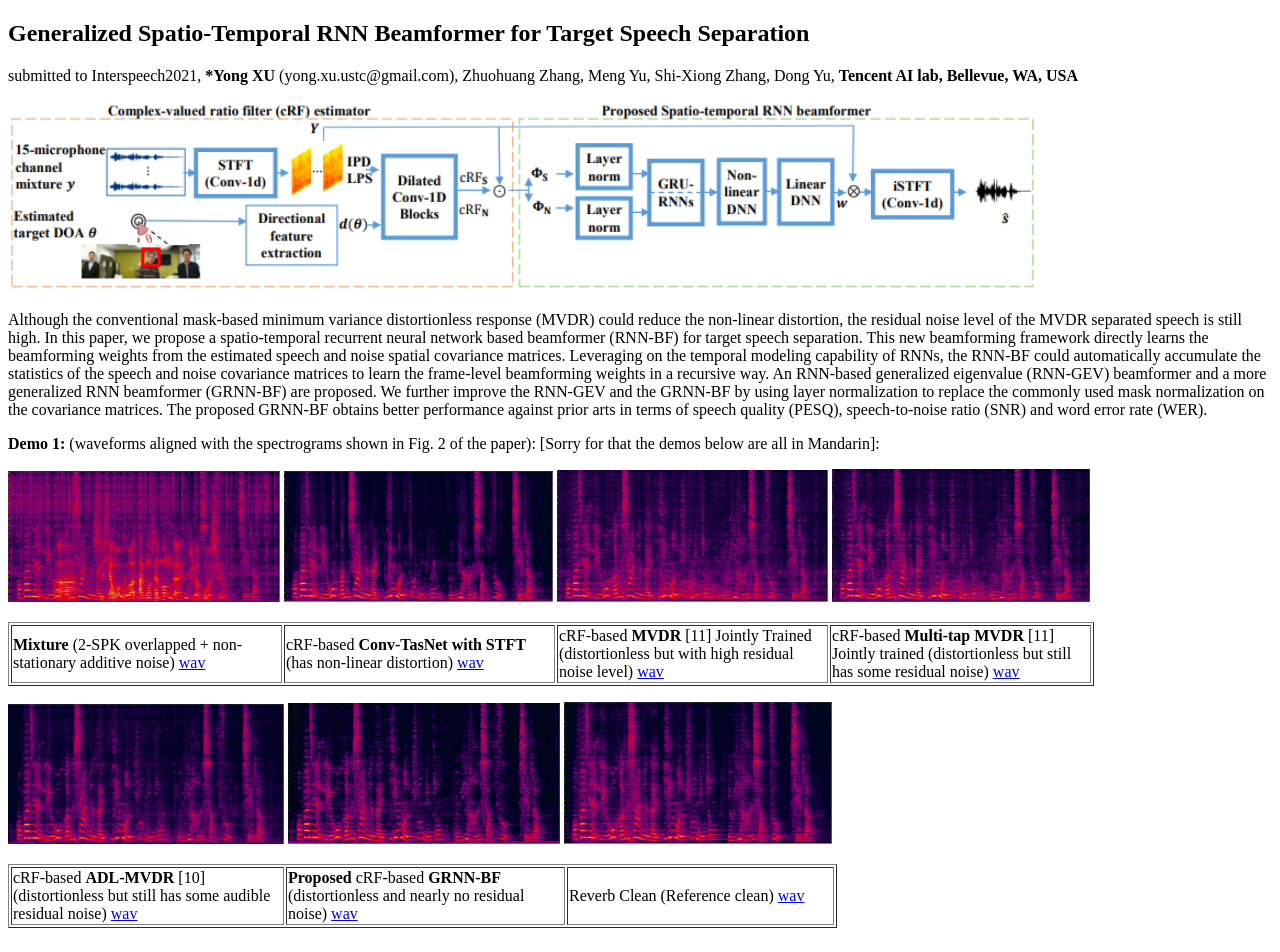
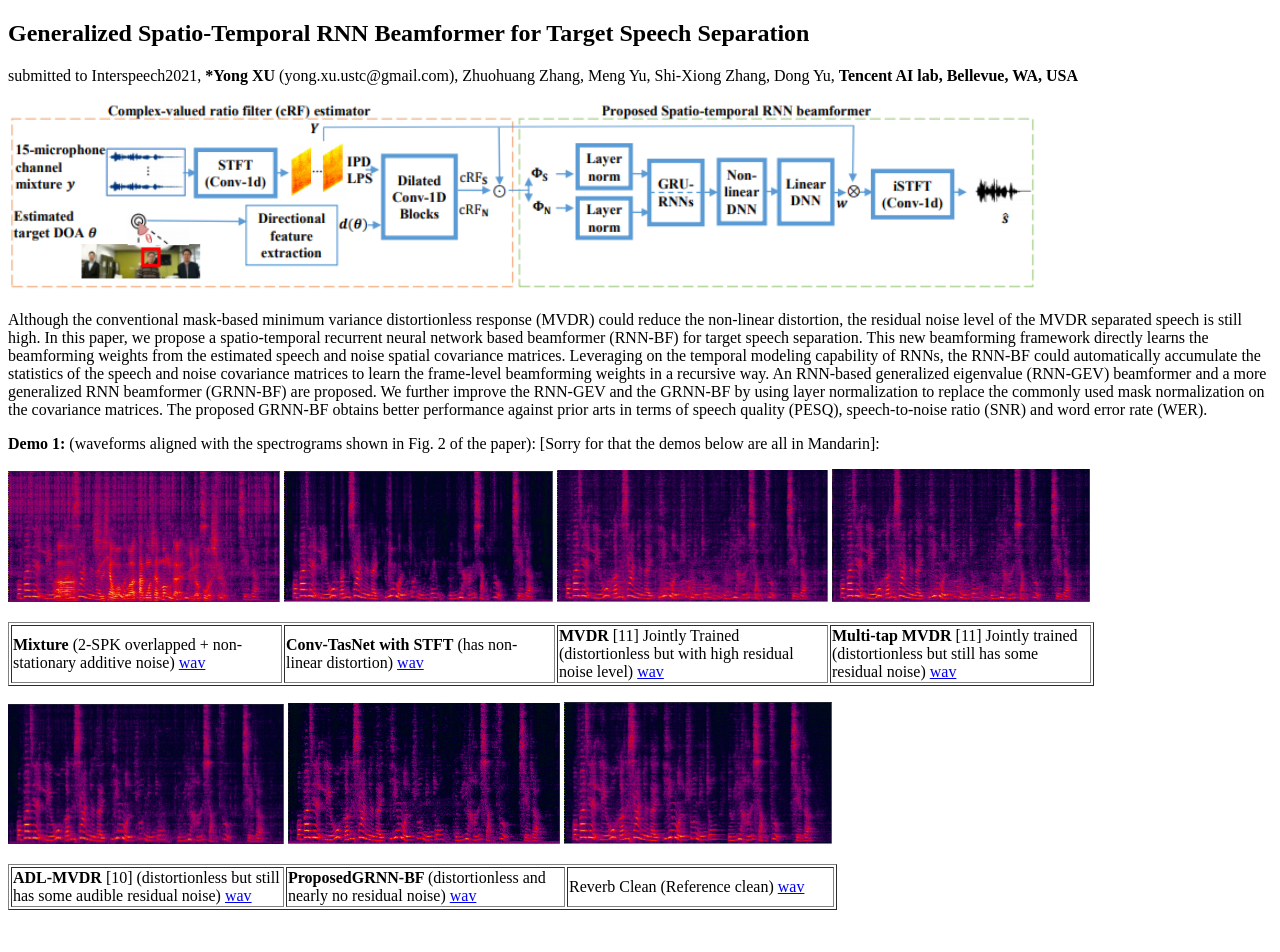
Before and after one commit to yongxuUSTC/grnnbf, a plain HTML site: page index.html in a window 1280 px wide. Shown: the top 952 px of the page. Drawn offline with Linux system fonts and the light colour scheme.

Commit message:
Update index.html

```diff
--- a/index.html
+++ b/index.html
@@ -15,16 +15,16 @@
 <table width="1086" height="37" border="1">
   <tr>
     <td width="267"><strong>Mixture</strong> (2-SPK overlapped + non-stationary additive noise) <a href="audio/mix.wav">wav</a></td>
-    <td width="267">cRF-based <strong>Conv-TasNet with STFT</strong> (has non-linear distortion) <a href="audio/cm.wav">wav</a></td>
-    <td width="267">cRF-based <strong>MVDR</strong> [11] Jointly Trained (distortionless but with high residual noise level) <a href="audio/cm_mvdr.wav">wav</a></td>
-    <td width="257">cRF-based <strong>Multi-tap MVDR</strong> [11] Jointly trained (distortionless but still has some residual noise) <a href="audio/cm_multi-tab_mvdr.wav">wav</a></td>
+    <td width="267"><strong>Conv-TasNet with STFT</strong> (has non-linear distortion) <a href="audio/cm.wav">wav</a></td>
+    <td width="267"><strong>MVDR</strong> [11] Jointly Trained (distortionless but with high residual noise level) <a href="audio/cm_mvdr.wav">wav</a></td>
+    <td width="257"><strong>Multi-tap MVDR</strong> [11] Jointly trained (distortionless but still has some residual noise) <a href="audio/cm_multi-tab_mvdr.wav">wav</a></td>
   </tr>
 </table>
 <p><img src="audio/spk1___0-2___adl-mvdr.png" width="276" height="140" /> <img src="audio/spk1_0-2_grnnbf.png" width="272" height="141" /> <img src="audio/clean.png" width="268" height="142" /></p>
 <table width="829" border="1">
   <tr>
-    <td width="269" height="35">cRF-based <strong>ADL-MVDR</strong> [10] (distortionless but still has some audible residual noise) <a href="audio/spk1___0-2___adl-mvdr.wav">wav</a></td>
-    <td width="275"><strong>Proposed</strong> cRF-based <strong>GRNN-BF </strong>(distortionless and nearly no residual noise) <a href="audio/spk1___0-2___grnnbf.wav">wav</a></td>
+    <td width="269" height="35"><strong>ADL-MVDR</strong> [10] (distortionless but still has some audible residual noise) <a href="audio/spk1___0-2___adl-mvdr.wav">wav</a></td>
+    <td width="275"><strong>Proposed</strong><strong>GRNN-BF </strong>(distortionless and nearly no residual noise) <a href="audio/spk1___0-2___grnnbf.wav">wav</a></td>
     <td width="263">Reverb Clean (Reference clean) <a href="audio/clean.wav">wav</a></td>
   </tr>
 </table>
```
